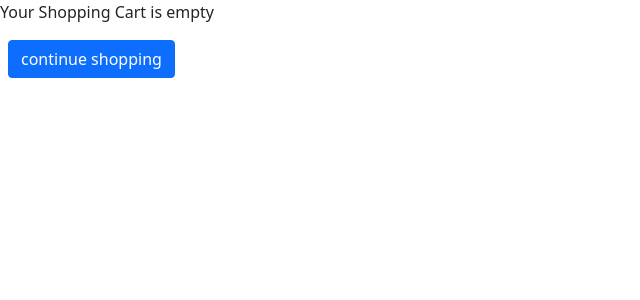
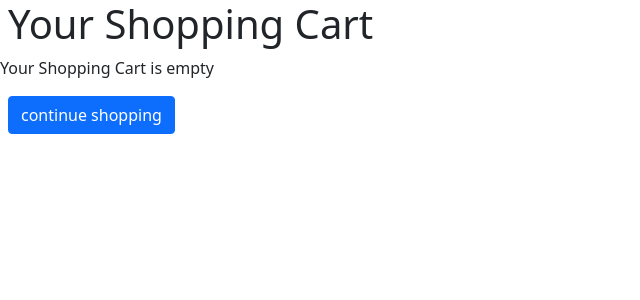
Before and after one commit to carmartdev/MyLibrary, a Django app: page /cart/ in a window 1280 px wide. Shown: the top 300 px of the page, without its empty margins (0-640 px from the left). Run offline with Django 3.2, Linux system fonts and the light colour scheme; some libraries are stand-ins or nearby versions.

Commit message:
fix header on cart page

```diff
--- a/store/templates/store/cart.html
+++ b/store/templates/store/cart.html
@@ -1,7 +1,7 @@
 {% extends "store/base.html" %}
 {% block title_text %}Your Shopping Cart{% endblock %}
-{% block header_text %}Your Shopping Cart{% endblock %}
 {% block body %}
+    <h1 class="col mx-2">Your Shopping Cart</h1>
     {% if cart %}
         <form id="id_update_form" action="{% url 'store:update' %}" method="POST">
             {% csrf_token %}
```
